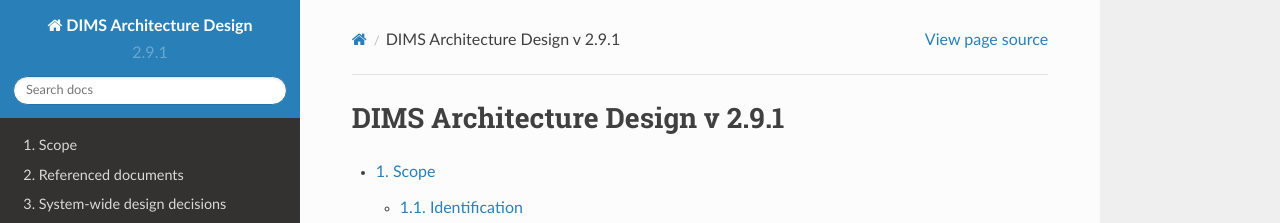
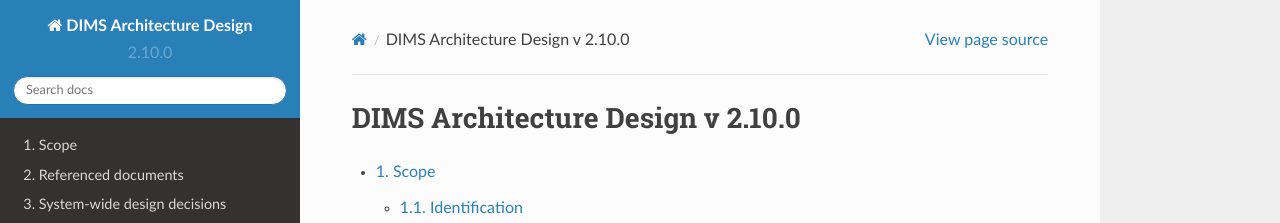
Before and after one commit to uw-dims/dims-ad, a Sphinx documentation site: the page built from docs/source/index.rst, in a window 1280 px wide and 1293 px high. Shown: the top 223 px of the window. Built offline with Sphinx 7.4.7 and the Read the Docs theme 2.0.0, drawn with Linux system fonts in a browser that asks for light colours.

Commit message:
Bump version: 2.9.1 → 2.10.0

```diff
--- a/docs/source/conf.py
+++ b/docs/source/conf.py
@@ -68,9 +68,9 @@
 # built documents.
 #
 # The short X.Y version.
-version = '2.9.1'
+version = '2.10.0'
 # The full version, including alpha/beta/rc tags.
-release = '2.9.1'
+release = '2.10.0'
 
 # The language for content autogenerated by Sphinx. Refer to documentation
 # for a list of supported languages.
```
Also changed, not shown: .bumpversion.cfg, 1 other file.
